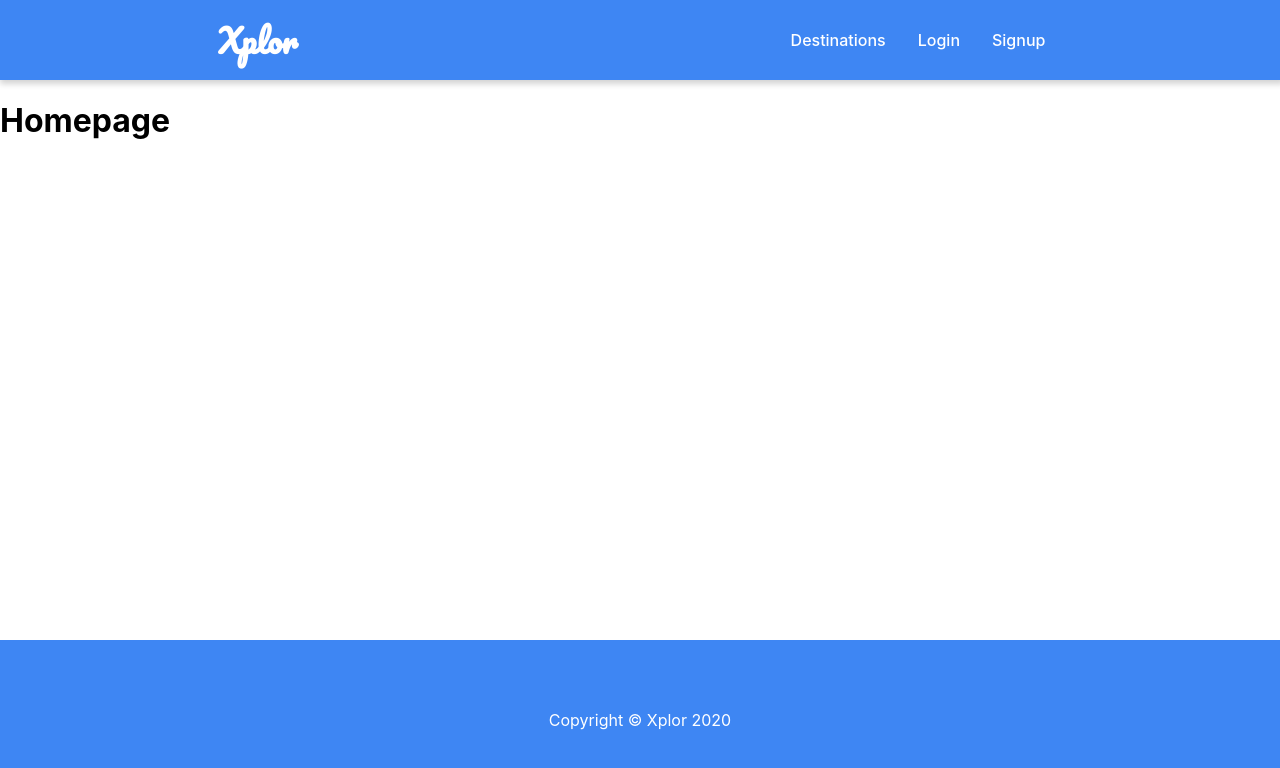
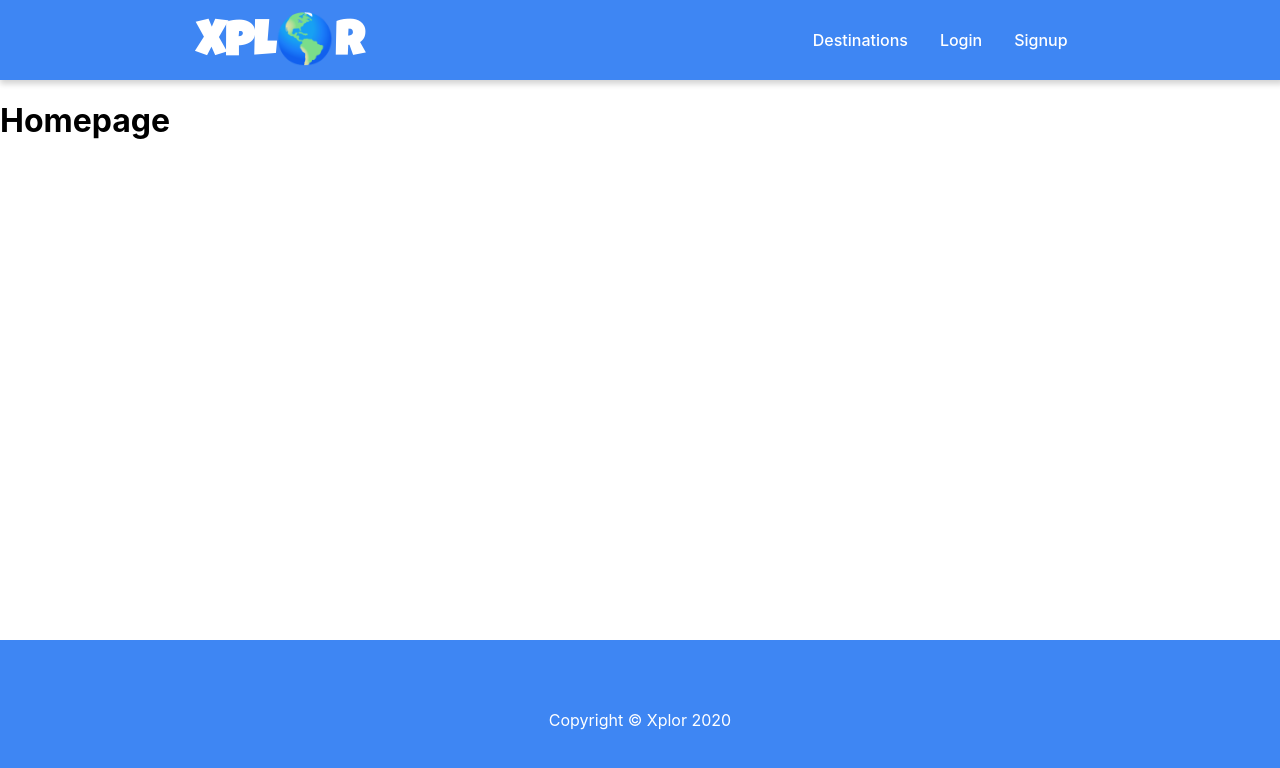
Before and after one commit to danusem/Xplor, a React (Create React App) app: page / in a window 1280 px wide. Shown: the top 768 px of the page. Built offline with nearby package versions, Linux system fonts and the light colour scheme.

Commit message:
updated navbar

```diff
--- a/package.json
+++ b/package.json
@@ -8,6 +8,7 @@
     "@testing-library/user-event": "^7.2.1",
     "react": "^16.12.0",
     "react-dom": "^16.12.0",
+    "react-router-dom": "^5.1.2",
     "react-scripts": "3.4.0"
   },
   "scripts": {
--- a/public/index.html
+++ b/public/index.html
@@ -24,7 +24,7 @@
       work correctly both with client-side routing and a non-root public URL.
       Learn how to configure a non-root public URL by running `npm run build`.
     -->
-    <link href="https://fonts.googleapis.com/css?family=Pacifico&display=swap" rel="stylesheet">
+    <link href="https://fonts.googleapis.com/css?family=Luckiest+Guy&display=swap" rel="stylesheet">
     <title>Xplor</title>
   </head>
   <body>
--- a/src/components/Navbar/Navbar.jsx
+++ b/src/components/Navbar/Navbar.jsx
@@ -7,7 +7,7 @@ const Navbar = (props) => {
     return (
         <nav className={styles.navbar}>
             <Link to="/">
-                <h1>Xplor</h1>
+                <h1>Xpl🌎r</h1>
             </Link>
             <ul>
                 <li>
--- a/src/components/Navbar/Navbar.module.css
+++ b/src/components/Navbar/Navbar.module.css
@@ -8,8 +8,8 @@
 }
 
 .navbar h1 {
-    font-family: 'Pacifico', cursive;
-    font-size: 2rem;
+    font-family: 'Luckiest Guy';
+    font-size: 3rem;
 }
 
 .navbar ul {
```
Also changed, not shown: 1 other file (tests, documents, lock files or other folders).
